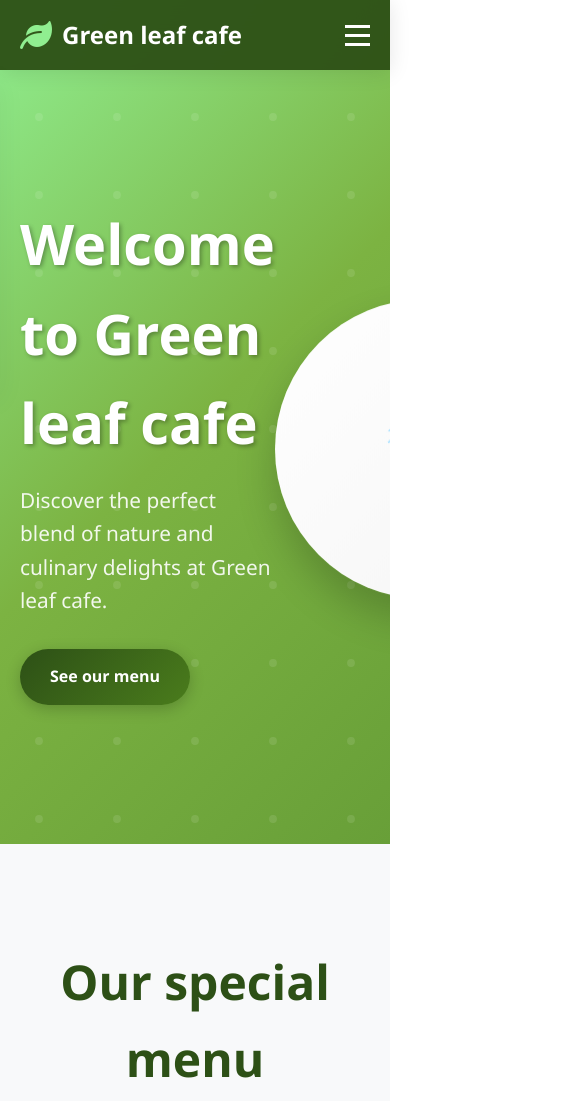
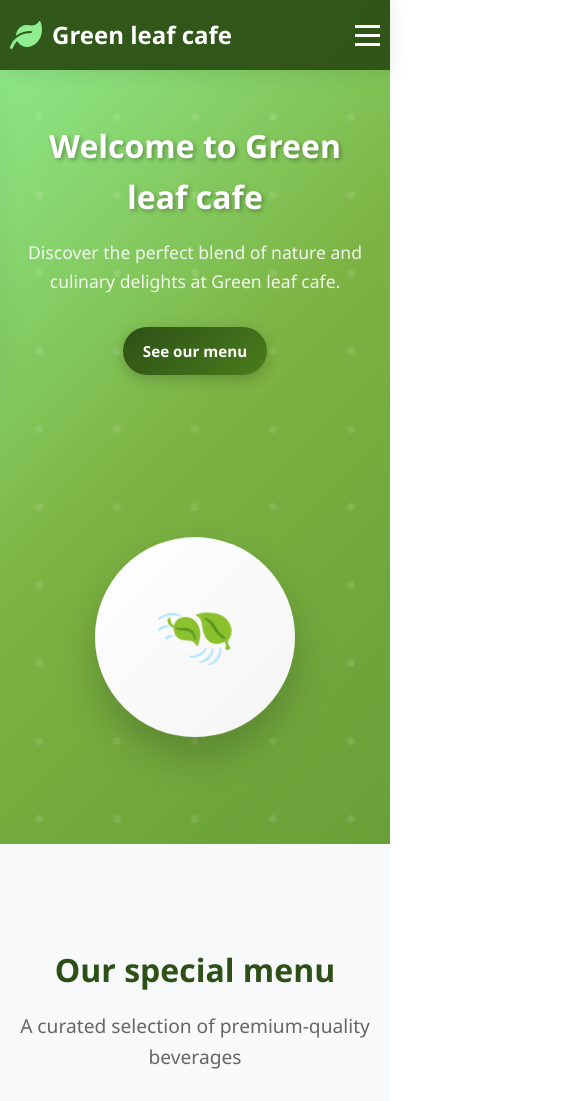
Before and after one commit to Phanthakone2077/my-website, a plain HTML site: page index.html in a window 390 px wide. Shown: the top 1101 px of the page, 585 px wide, since content can reach past the window. Drawn offline with Linux system fonts and the light colour scheme; no server answers.

Commit message:
Add responsive style

```diff
--- a/style/style.css
+++ b/style/style.css
@@ -565,3 +565,63 @@ body {
         display: flex;
     }
 }
+/* Responsive layout: Tablet & Mobile */
+@media (max-width: 992px) {
+  .about-content,
+  .contact-content {
+    grid-template-columns: 1fr;
+    gap: 2rem;
+  }
+
+  .hero {
+    flex-direction: column;
+    text-align: center;
+  }
+
+  .hero-content h1 {
+    font-size: 2.5rem;
+  }
+
+  .hero-content p {
+    font-size: 1.1rem;
+  }
+
+  .tea-cup {
+    width: 200px;
+    height: 200px;
+    margin-top: 2rem;
+  }
+
+  .cafe-illustration {
+    width: 250px;
+    height: 250px;
+    font-size: 4rem;
+  }
+
+  .footer-content {
+    flex-direction: column;
+    text-align: center;
+    gap: 1.5rem;
+  }
+}
+@media (max-width: 576px) {
+  .hero-content h1 {
+    font-size: 2rem;
+  }
+
+  .btn-primary {
+    padding: 12px 20px;
+    font-size: 0.95rem;
+  }
+
+  .menu-section h2,
+  .about-text h2,
+  .gallery-section h2,
+  .contact-section h2 {
+    font-size: 2rem;
+  }
+
+  .container {
+    padding: 0 10px;
+  }
+}
```
